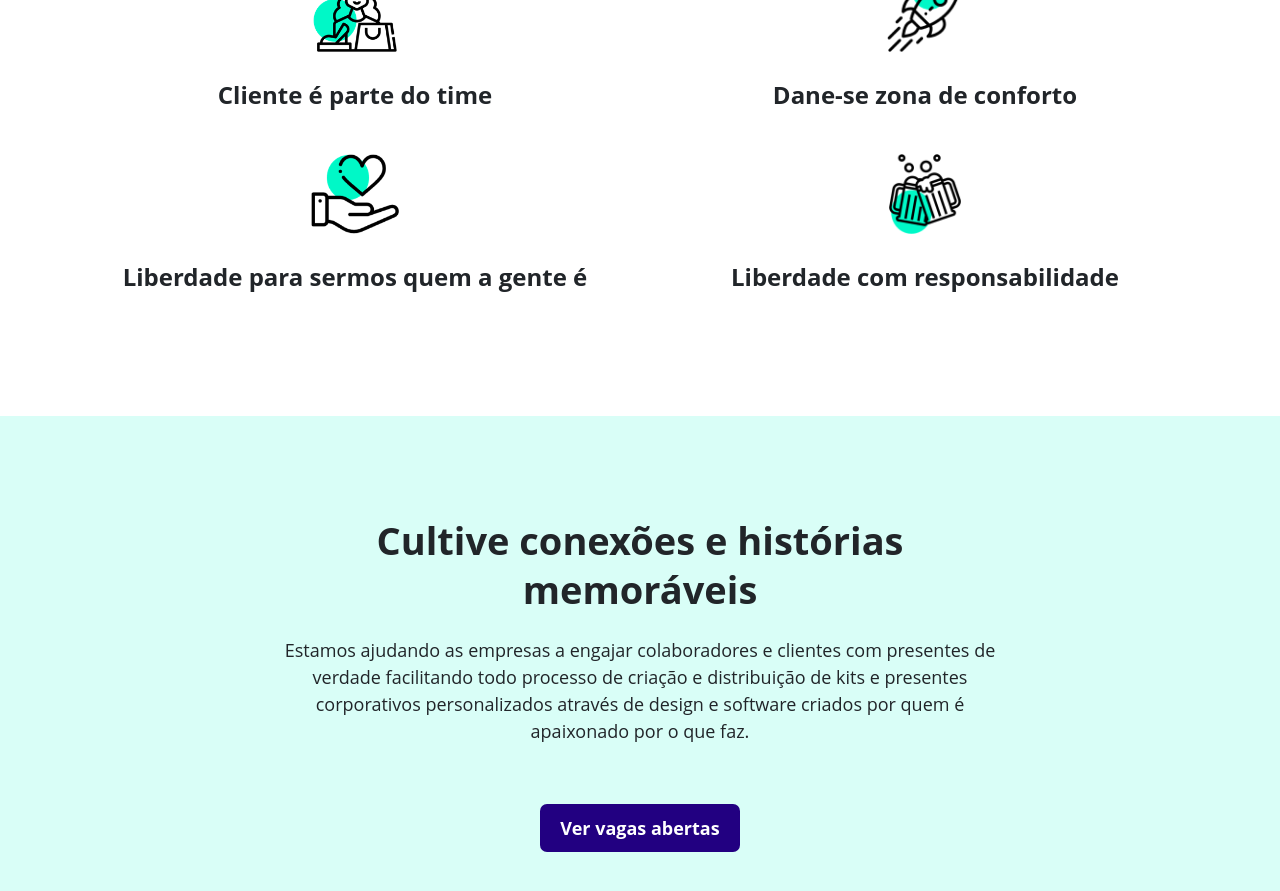
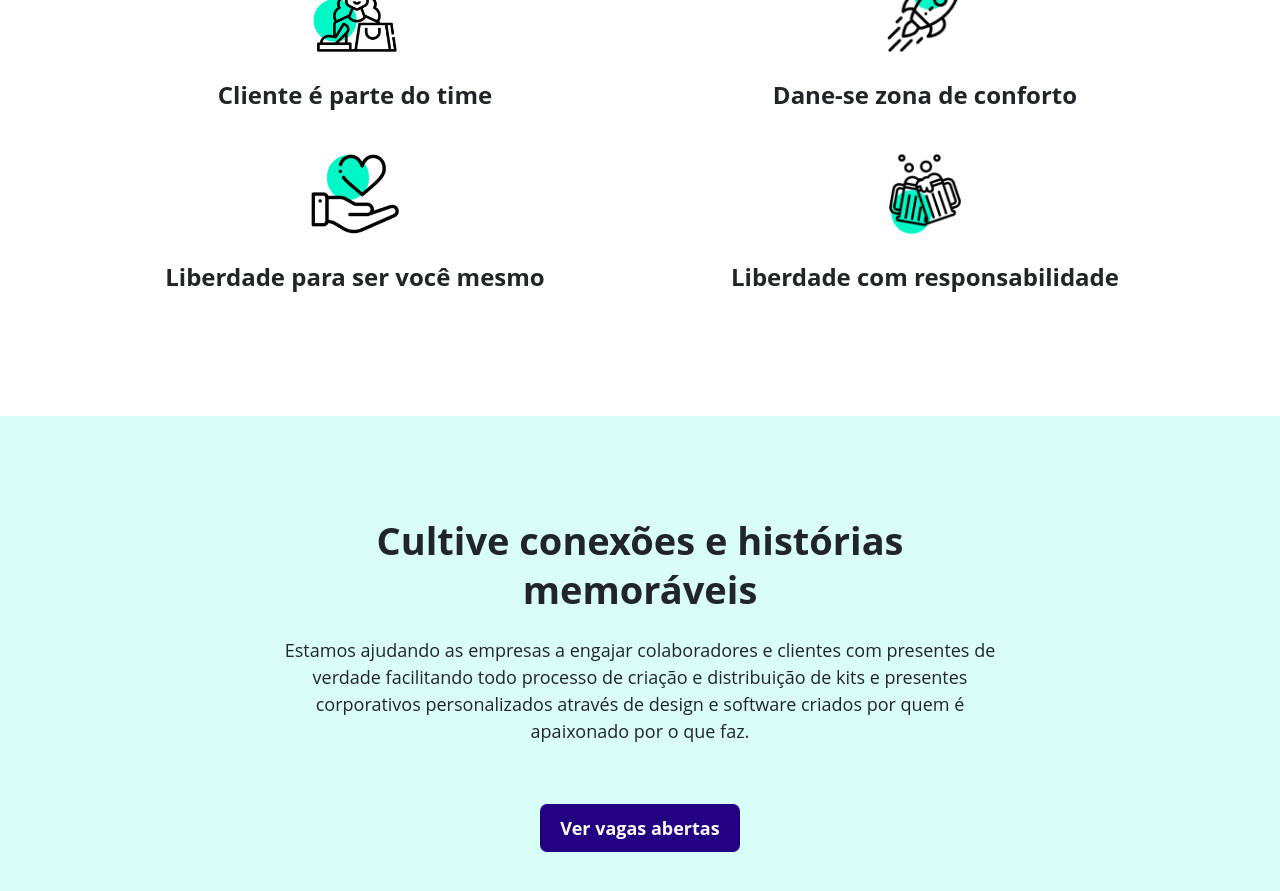
Before and after one commit to lobby-tech/lobby.tech, a Jekyll site: the page built from vem-pra-lobby.html, in a window 1280 px wide and 900 px high, scrolled down 1261 px. Shown: the top 891 px of the window. Built offline with Jekyll 4.4.1, drawn with Linux system fonts in a browser that asks for light colours; a script that is not in the unit is left out.

Commit message:
Updated hiring page

```diff
--- a/vem-pra-lobby.html
+++ b/vem-pra-lobby.html
@@ -64,7 +64,7 @@ layout: home
       </div>
       <div class="col-sm-12 col-md-6">
         <p><img height="80px" style="margin:20px 0 10px" src="/assets/images/icons/Icon_Hearth.png" alt="Icon_Hearth"></p>
-        <h1 class="font--lg"><b>Liberdade para sermos quem a gente é</b></h1>
+        <h1 class="font--lg"><b>Liberdade para ser você mesmo</b></h1>
       </div>
       <div class="col-sm-12 col-md-6">
         <p><img height="80px" style="margin:20px 0 10px" src="/assets/images/icons/Icon_Happy-hour.png" alt="Icon_Happy-hour"></p>
```
